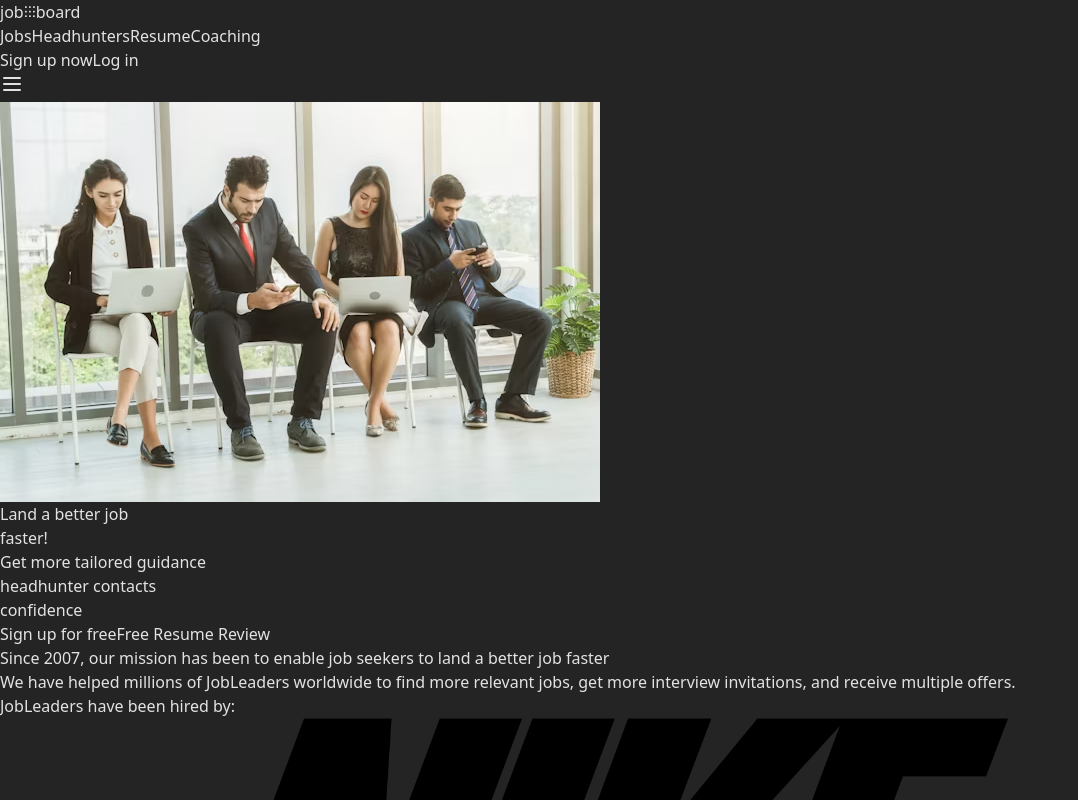
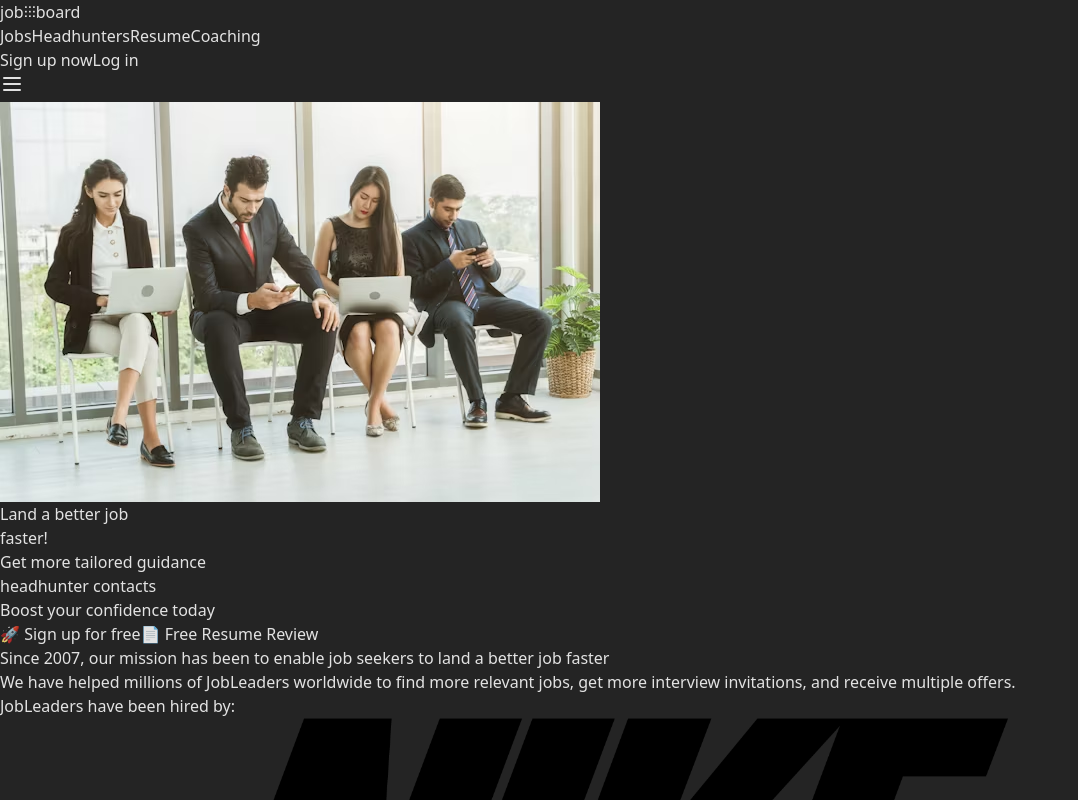
Before and after one commit to Ujjwalrai01/CollegeWorkShop, a React (Vite) app in the folder JobBoard/: page / in a window 1280 px wide. Shown: the top 800 px of the page, without its empty margins (0-1078 px from the left). Built offline with nearby package versions, Linux system fonts and the light colour scheme.

Commit message:
JobBoard

```diff
--- a/JobBoard/src/pages/Home.jsx
+++ b/JobBoard/src/pages/Home.jsx
@@ -193,9 +193,8 @@ const JobLeadsLanding = () => {
       </nav>
 
       {/* Hero Section */}
-      <section className="relative py-20 lg:py-32 overflow-hidden">
+      {/* <section className="relative py-20 lg:py-32 overflow-hidden">
         <div className="absolute inset-0 bg-gradient-to-br from-blue-900/20 via-slate-900 to-slate-900"></div>
-        {/* Background Image (overlapping) */}
         <img
           src={JobSeeker}
           alt="Hero Illustration"
@@ -236,7 +235,56 @@ const JobLeadsLanding = () => {
             </button>
           </div>
         </div>
-      </section>
+      </section> */}
+      {/* Hero Section */}
+<section className="relative py-24 lg:py-40 overflow-hidden font-sans">
+  {/* Background Layers */}
+  <div className="absolute inset-0 bg-gradient-to-br from-[#0f172a] via-[#1e293b] to-[#0f172a] z-0" />
+  <img
+    src={JobSeeker}
+    alt="Hero Illustration"
+    className="absolute inset-0 w-full h-full object-cover opacity-20 z-0"
+  />
+  <div className="absolute inset-0 bg-gradient-to-br from-blue-600/30 via-slate-900/80 to-purple-700/40 z-0" />
+
+  {/* Content */}
+  <div className="relative max-w-7xl mx-auto px-4 sm:px-6 lg:px-8 text-center z-10 -mt-18">
+    <h1 className="text-4xl lg:text-7xl font-extrabold text-white drop-shadow-xl mb-6 leading-tight">
+      <span className="bg-gradient-to-r from-blue-400 via-cyan-300 to-purple-500 bg-clip-text text-transparent">
+        Land a better job
+      </span>
+    </h1>
+    <h2 className="text-3xl lg:text-5xl font-bold text-blue-300 italic mb-12 tracking-tight drop-shadow-md">
+      faster!
+    </h2>
+
+    <div className="mb-16 space-y-3">
+      <p className="text-xl lg:text-2xl text-slate-300">
+        Get more <span className="text-blue-400 font-medium">tailored guidance</span>
+      </p>
+      <p className="text-xl lg:text-2xl text-slate-300">
+        <span className="text-white font-semibold">headhunter contacts</span>
+      </p>
+      <p className="text-xl lg:text-2xl text-slate-300">
+        Boost your <span className="text-purple-400 font-medium">confidence</span> today
+      </p>
+    </div>
+
+    {/* CTA Buttons */}
+    <div className="flex flex-col sm:flex-row gap-4 justify-center items-center max-w-lg mx-auto">
+      <button
+        className="w-full sm:w-auto bg-gradient-to-r from-blue-500 to-indigo-600 hover:from-blue-600 hover:to-indigo-700 text-white px-8 py-4 rounded-xl text-lg font-semibold shadow-lg transform transition-all duration-300 hover:scale-105"
+        onClick={() => navigate("/signin")}
+      >
+        🚀 Sign up for free
+      </button>
+      <button className="w-full sm:w-auto bg-white/10 hover:bg-white/20 border border-white/20 text-white px-8 py-4 rounded-xl text-lg font-semibold shadow-md backdrop-blur-sm transition-all duration-300 hover:scale-105">
+        📄 Free Resume Review
+      </button>
+    </div>
+  </div>
+</section>
+
 
       {/* Mission Section */}
       <section className="py-16 lg:py-24 bg-white text-gray-900">
@@ -313,6 +361,10 @@ const JobLeadsLanding = () => {
           </div>
         </div>
       </section>
+
+
+
+
 
       {/* Community Section */}
       <section className="py-16 lg:py-24 bg-gray-50">
```
